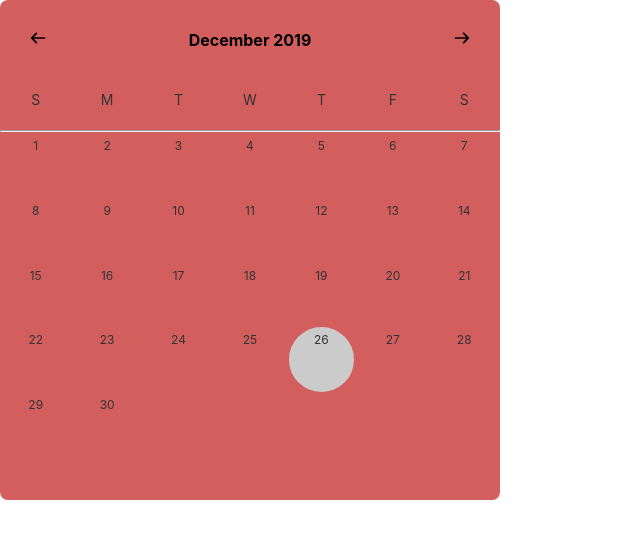
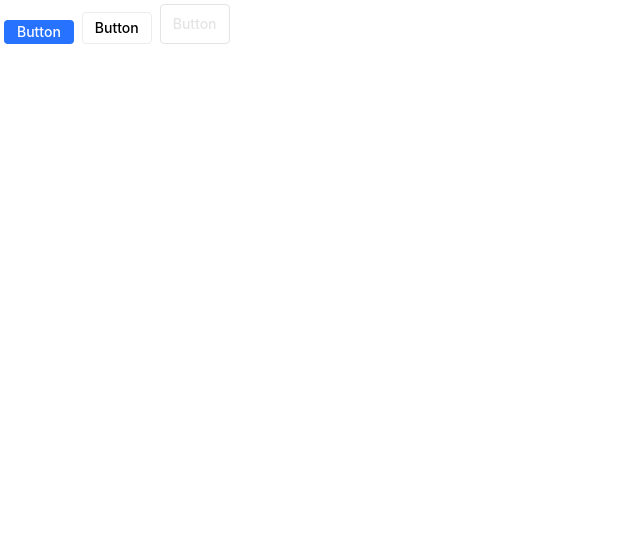
Before and after one commit to Kickbuttowaski/goschedule, a React (Create React App) app: page / in a window 1280 px wide. Shown: the top 538 px of the page, without its empty margins (0-640 px from the left). Built offline with nearby package versions, Linux system fonts and the light colour scheme; a web font is replaced by a local one.

Commit message:
Calendar fix

```diff
--- a/src/App.js
+++ b/src/App.js
@@ -33,7 +33,9 @@ function App() {
   }
   return (
     <div style={{height:"500px",width:"500px"}} >
-    <Calendar/>
+   <Button type="primary" size="small" ></Button>
+      <Button type="secondary" size="medium" ></Button>
+      <Button type="disabled" size="large" ></Button>
       </div>
   );
 }
--- a/src/components/Calendar/Calendar.js
+++ b/src/components/Calendar/Calendar.js
@@ -2,7 +2,7 @@ import React from "react";
 import style from "./Calendar.module.css";
 import arrow_left from "../../icons/arrow_left.svg";
 import arrow_right from "../../icons/arrow_right.svg";
-
+import { te } from "date-fns/locale";
 export default class Calendar extends React.Component {
   constructor(props) {
     super(props);
@@ -43,7 +43,7 @@ export default class Calendar extends React.Component {
         sYear: this.current_year
       }
     };
-    let tempDate = new Date(this.current_year, this.current_month, 0);
+    let tempDate = new Date(this.current_year, this.current_month + 1, 0);
     this.number_of_days = tempDate.getDate();
     this.firstDayOfMonth =
       new Date(this.current_year, this.current_month, 1).getDay() + 1;
@@ -165,7 +165,7 @@ export default class Calendar extends React.Component {
         );
       }
     }
-    let tempDate = new Date(this.current_year, this.current_month, 0);
+    let tempDate = new Date(this.current_year, this.current_month + 1, 0);
     this.number_of_days = tempDate.getDate();
     this.firstDayOfMonth =
       new Date(this.current_year, this.current_month, 1).getDay() + 1;
@@ -177,7 +177,7 @@ export default class Calendar extends React.Component {
     return (
       <React.Fragment>
         <section className={style.mainCont}>
-        <section className={style.headerSection}>
+          <section className={`${style[this.type]}`}>
             <div className={style.divHeader}>
               <div
                 className={style.nxtNforw}
@@ -187,7 +187,7 @@ export default class Calendar extends React.Component {
                   src={arrow_left}
                   alt="user_profile"
                   className={style.hov}
-                />
+                ></img>
               </div>
               <div className={style.dym}>
                 <strong>
@@ -202,7 +202,7 @@ export default class Calendar extends React.Component {
                   src={arrow_right}
                   alt="user_profile"
                   className={style.hov}
-                />
+                ></img>
               </div>
             </div>
             <div className={style.days_row}>
@@ -216,11 +216,9 @@ export default class Calendar extends React.Component {
                 <div className={style.days}>S</div>
               </div>
             </div>
-            </section>
-          <hr className={style.divide} />
-          <section className={style.dateSection}>
+          </section>
+          <hr className={style.lineBreak} />
           {innerHtml}
-          </section>
         </section>
       </React.Fragment>
     );
--- a/src/components/Calendar/Calendar.module.css
+++ b/src/components/Calendar/Calendar.module.css
@@ -1,9 +1,15 @@
 @import url("https://rsms.me/inter/inter.css");
-
-*,*::before,*::after{
+*,
+::after,
+::before {
+  outline: none;
   box-sizing: border-box;
   margin: 0px;
-  padding: 0px;
+}
+
+.lineBreak{
+  padding:0px;
+  margin:0px;
 }
 .font-inter{
   font-family: Inter;
@@ -16,7 +22,6 @@
   text-align: center;
   color: #333333;
 }
-
 .nxtNforw {
   padding: 4px 0px;
   padding-left: 30px;
@@ -53,15 +58,6 @@
   display: flex;
   justify-content: space-between;
 }
-.headerSection{
-  height: 25%;
-  display: flex;
-  flex-direction: column;
- justify-content: space-around;
-}
-.dateSection{
-  height: 75%;
-}
 .type2 {
   visibility: hidden;
 }
@@ -76,40 +72,19 @@
   justify-content: space-evenly;
 }
 .mainCont {
-  min-width: 241px;
-  min-height: 250px;
-  height: 100%;
-  width: 100%;
+  width: 241px;
+  height: 239px;
   border-radius: 8px;
   box-shadow: 0 2px 4px 0 rgba(0, 0, 0, 0.1);
   padding: 10px 0px;
-  background-color: rgb(211, 94, 94);
-  z-index: 2;
+  background-color: white;
 }
 .w100 {
   display: flex;
   flex-direction: row;
   width: 100%;
-  height: 18%;
   justify-content: space-between;
 }
-.w100:first-child {
-  margin-top:1px;
-  display: flex;
-  flex-direction: row;
-  width: 100%;
-  height: 18%;
-  justify-content: space-between;
-}
-.w100:last-child{
-  margin-bottom:20px ;
-  display: flex;
-  flex-direction: row;
-  width: 100%;
-  height: 18%;
-  justify-content: space-between;
-}
-
 .emptyDate {
   text-align: center;
   flex: 1;
@@ -125,7 +100,6 @@
   margin: 0px 3px;
   border-radius: 50%;
   user-select: none;
-  height: max-content;
 }
 .date_highlight {
   composes:font-inter;
@@ -142,7 +116,7 @@
   flex: 1;
   padding: 3px 0;
   margin: 0px 3px;
-  border-radius: 70%;
+  border-radius: 50%;
   background-color: #cccbcb;
 }
 .date:hover {
@@ -194,6 +168,3 @@
   border-bottom: 0;
   overflow: hidden;
 }
-.divide{
-margin:0px;
-}
```
